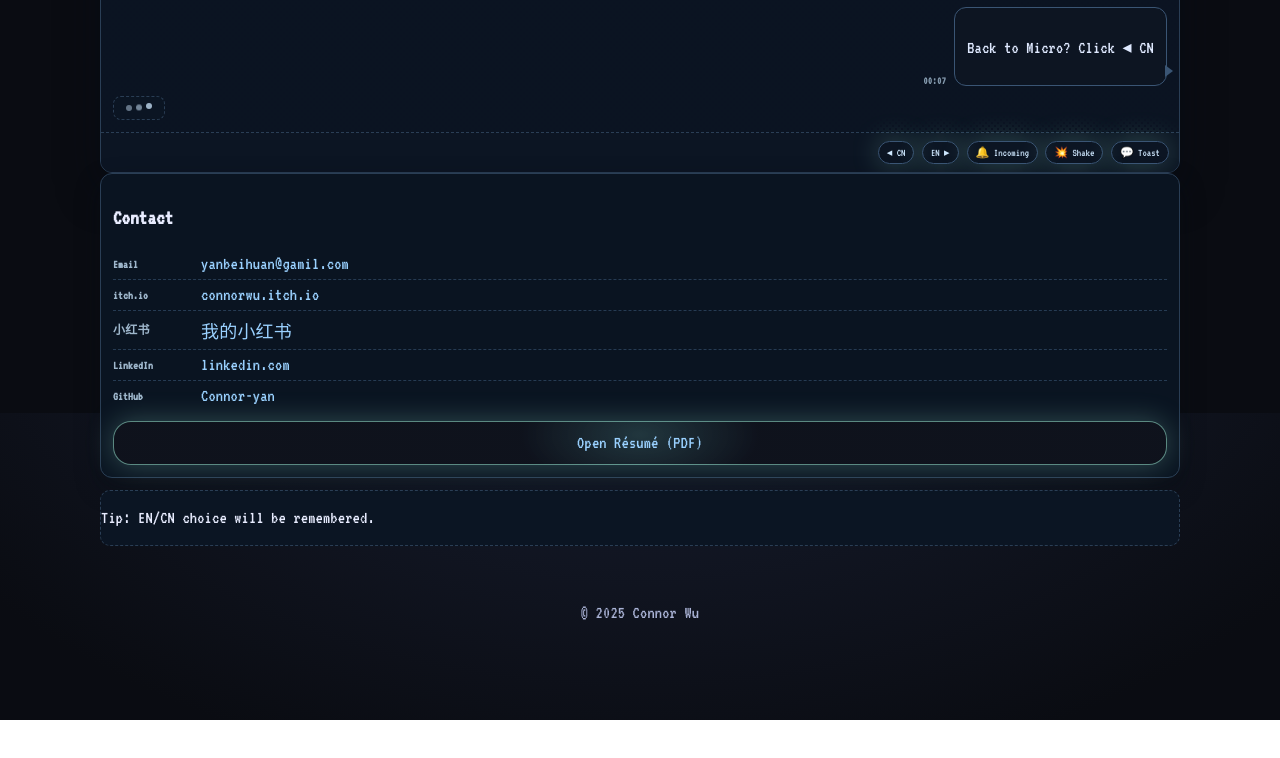
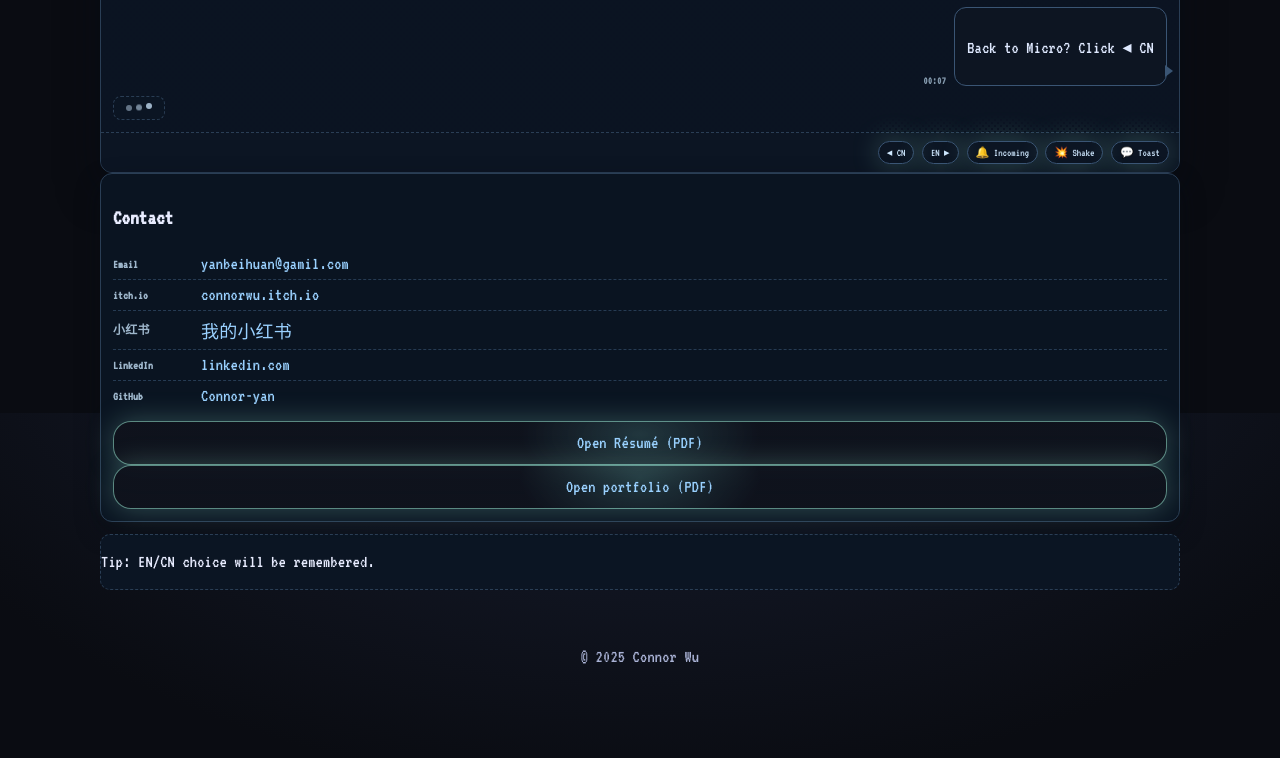
Before and after one commit to Connor-yan/DreamcoreSite, a plain HTML site: page about.html in a window 1280 px wide. Shown: the part 1187-1945 px from the top of the page. Before the commit the page ends 1907 px from the top, so only its background shows below. Drawn offline with Linux system fonts and the light colour scheme.

Commit message:
Update about.html

```diff
--- a/about.html
+++ b/about.html
@@ -160,6 +160,8 @@
                         </li>
                     </ul>
                     <a class="btn wide" href="assets/docs/ConnorWu_Resume.pdf" target="_blank" rel="noopener">Open Résumé (PDF)</a>
+                    <a class="btn wide" href="assets/docs/portfolio.pdf" target="_blank" rel="noopener">Open portfolio (PDF)</a>
+
                 </div>
 
                 <div class="info card tip">
```
